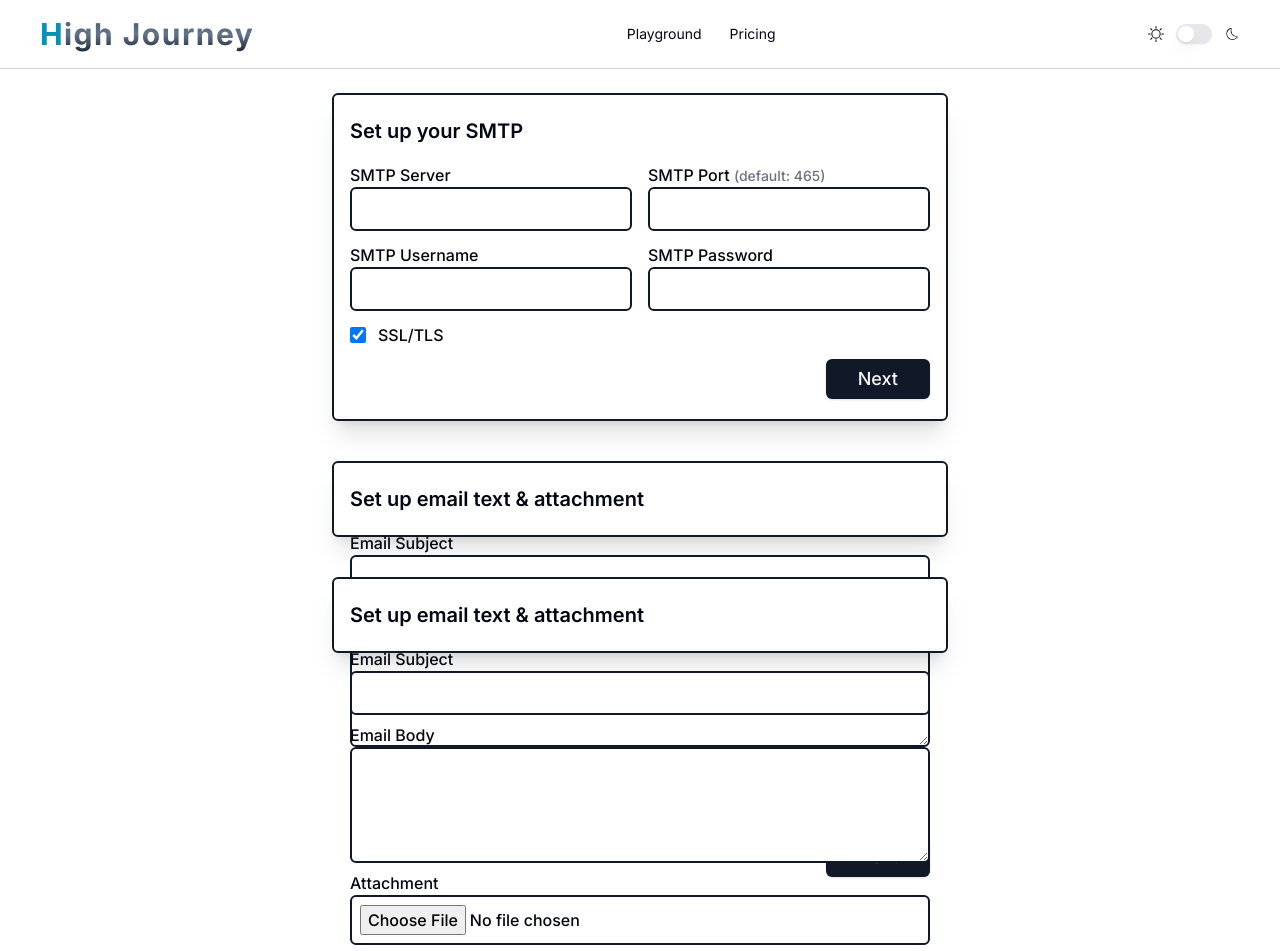
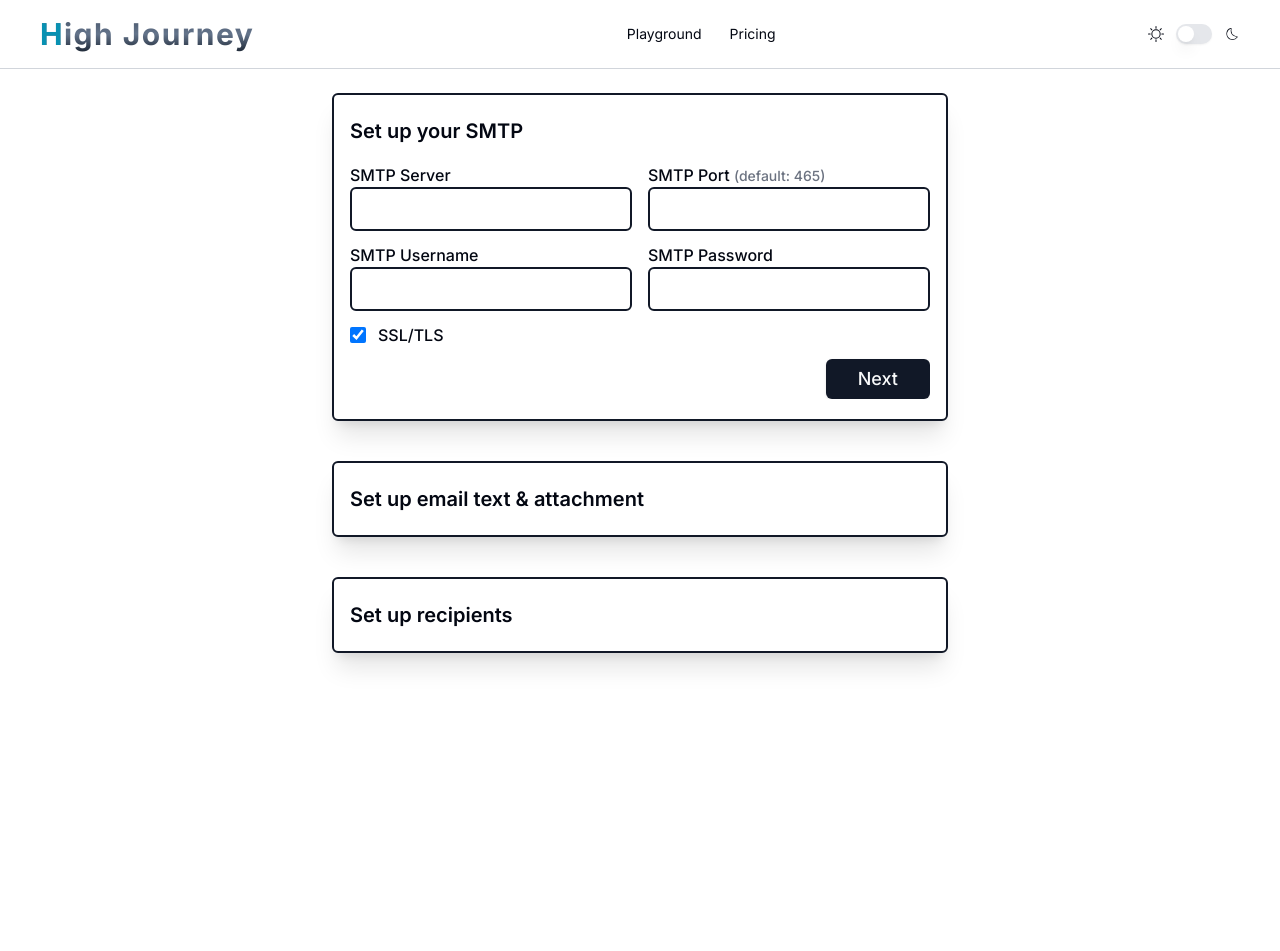
Before and after one commit to yassineatik/HackMails, a Next.js app: page / in a window 1280 px wide. Shown: the top 951 px of the page. After the commit the page ends 869 px from the top, so only its background shows below. Built offline with nearby package versions, Linux system fonts and the light colour scheme; some icons are missing.

Commit message:
Linked Forms to API , caught errors

```diff
--- a/app/api/sendEmail/route.ts
+++ b/app/api/sendEmail/route.ts
@@ -13,7 +13,7 @@ export const POST = async (req: Request, res: Response) => {
         user,
         pass,
     } = body;
-
+    console.log("body from Route.ts", body);
     try {
         await sendMail(
             subject,
@@ -27,6 +27,7 @@ export const POST = async (req: Request, res: Response) => {
         );
         return NextResponse.json({ message: "Email sent" }, { status: 200 });
     } catch (err) {
+        console.log("err from Route.ts", err);
         return NextResponse.json({ message: err }, { status: 500 });
     }
 };
--- a/components/homePage/Content.tsx
+++ b/components/homePage/Content.tsx
@@ -1,43 +1,76 @@
 import React, { useState } from 'react'
 import {
     Collapse,
-    Card,
-    Typography,
-    CardBody,
 } from "@material-tailwind/react";
-import { MdKeyboardArrowDown } from 'react-icons/md'
 import { Icon } from '@iconify/react/dist/iconify.js';
 import { Button } from '../ui/button';
+import axios from 'axios';
 
 const Content = () => {
     const [openSmtp, setOpenSmtp] = React.useState(true);
     const [openEmail, setOpenEmail] = React.useState(false);
     const [openEmailReceipts, setOpenEmailReceipts] = React.useState(false);
     const [server, setServer] = useState('')
-    const [port, setPort] = useState('')
+    const [port, setPort]: any = useState(null)
     const [user, setUser] = useState('')
     const [pass, setPass] = useState('')
     const [ssl, setSsl] = useState(true)
     const [subject, setSubject] = useState('')
     const [body, setBody] = useState('')
     const [attachment, setAttachment] = useState('')
+    const [recipients, setRecipients] = useState('')
+    const [loading, setLoading] = useState(false)
+    const [sentEmails, setSentEmails]: any = useState([])
 
     const handleSubmit = () => {
-        console.log(
-            server,
-            port,
-            user,
-            pass,
-            ssl,
-            subject,
-            body,
-            attachment
-        )
+        console.log('subject : ', subject)
+        console.log('body : ', body)
+        console.log('attachment : ', attachment)
+        console.log('recipients : ', recipients)
+        setLoading(true)
+
+        const combo = recipients.split('\n')
+        for (let i = 0; i < combo.length; i++) {
+            const element = combo[i];
+
+            const email = element.split(':')[0]
+            const name = element.split(':')[1]
+            let updatedBody = body.replaceAll('{{name}}', name)
+            axios.post('/api/sendEmail', JSON.stringify(
+                {
+                    subject: subject,
+                    toEmail: email,
+                    otpText: updatedBody,
+                    host: server,
+                    port: port ? port : 465,
+                    secure: ssl,
+                    user: user,
+                    pass: pass,
+                }
+
+            )).then(res => {
+                console.log('res', res)
+                if (res.status == 200) {
+                    setSentEmails([...sentEmails, email])
+                }
+            }).catch(err => {
+                console.log('waaaaaaaaa', err)
+                if (err.response.data.message?.errno == -3008 || err.response.data.message?.errno == -3004) {
+                    console.log('error')
+                    alert('Couldn\'t connect to the server , please check your credentials')
+                    i = combo.length
+                } else {
+                    alert('An error occured , please try again')
+                }
+            })
+        }
+        setLoading(false)
+
     }
 
     return (
         <div className='flex flex-col items-center justify-center w-full h-full gap-10 m-6'>
-            <div className='w-[50%] bg-white shadow-xl border-2 flex flex-col border-gray-900 m-auto py-5 px-4 rounded-md'>
+            <div className='w-[50%] overflow-hidden bg-white shadow-xl border-2 flex flex-col border-gray-900 m-auto py-5 px-4 rounded-md'>
                 <div className='flex flex-row items-center justify-between w-full cursor-pointer ' onClick={
                     () => {
                         setOpenSmtp(!openSmtp)
@@ -122,7 +155,7 @@ const Content = () => {
                     </form>
                 </Collapse>
             </div>
-            <div className='w-[50%] bg-white shadow-xl border-2 flex flex-col border-gray-900 m-auto py-5 px-4 rounded-md'
+            <div className='w-[50%] overflow-hidden bg-white shadow-xl border-2 flex flex-col border-gray-900 m-auto py-5 px-4 rounded-md'
             >
                 <div className='flex flex-row items-center justify-between w-full cursor-pointer ' onClick={
                     () => {
@@ -144,13 +177,25 @@ const Content = () => {
                         <div className='flex flex-row items-start justify-between w-full gap-4'>
                             <div className='flex flex-col items-start justify-center w-full'>
                                 <label className='font-medium text-md'>Email Subject</label>
-                                <input className='w-full p-2 font-medium border-2 border-gray-900 rounded-md text-md ' />
+                                <input className='w-full p-2 font-medium border-2 border-gray-900 rounded-md text-md '
+                                    onChange={
+                                        (e) => {
+                                            setSubject(e.target.value)
+                                        }
+                                    } value={subject}
+                                />
                             </div>
                         </div>
                         <div className='flex flex-row items-start justify-between w-full gap-4'>
                             <div className='flex flex-col items-start justify-center w-full'>
                                 <label className='font-medium text-md'>Email Body</label>
-                                <textarea rows={4} className='w-full p-2 font-medium border-2 border-gray-900 rounded-md text-md ' />
+                                <textarea rows={4} className='w-full p-2 font-medium border-2 border-gray-900 rounded-md text-md '
+                                    onChange={
+                                        (e) => {
+                                            setBody(e.target.value)
+                                        }
+                                    } value={body}
+                                />
                             </div>
                         </div>
                         <div className='flex flex-row items-start justify-between w-full gap-4'>
@@ -181,7 +226,7 @@ const Content = () => {
                     </form>
                 </Collapse>
             </div>
-            <div className='w-[50%] bg-white shadow-xl border-2 flex flex-col border-gray-900 m-auto py-5 px-4 rounded-md'
+            <div className='w-[50%] overflow-hidden bg-white shadow-xl border-2 flex flex-col border-gray-900 m-auto py-5 px-4 rounded-md'
             >
                 <div className='flex flex-row items-center justify-between w-full cursor-pointer ' onClick={
                     () => {
@@ -189,7 +234,7 @@ const Content = () => {
                         setOpenSmtp(false)
                         setOpenEmail(false)
                     }}>
-                    <h2 className='text-xl font-semibold'>Set up email text & attachment</h2>
+                    <h2 className='text-xl font-semibold'>Set up recipients</h2>
                     <Icon icon="iconamoon:arrow-down-2-light" className={`${openEmailReceipts ?
                         'transform rotate-180 transition-transform duration-500' :
                         'transform rotate-0 transition-transform duration-500'
@@ -200,34 +245,27 @@ const Content = () => {
                     <form className='flex flex-col items-center justify-center w-full gap-2 mt-4 ' onSubmit={(e) => { e.preventDefault() }}
                     >
                         <div className='flex flex-row items-start justify-between w-full gap-4'>
-                            <div className='flex flex-col items-start justify-center w-full'>
-                                <label className='font-medium text-md'>Email Subject</label>
-                                <input className='w-full p-2 font-medium border-2 border-gray-900 rounded-md text-md ' />
-                            </div>
-                        </div>
-                        <div className='flex flex-row items-start justify-between w-full gap-4'>
-                            <div className='flex flex-col items-start justify-center w-full'>
-                                <label className='font-medium text-md'>Email Body</label>
-                                <textarea rows={4} className='w-full p-2 font-medium border-2 border-gray-900 rounded-md text-md ' />
-                            </div>
-                        </div>
-                        <div className='flex flex-row items-start justify-between w-full gap-4'>
-                            <div className='flex flex-col items-start justify-center w-full'>
-                                <label className='font-medium text-md'>Attachment</label>
-                                <input type='file' className='w-full p-2 font-medium border-2 border-gray-900 rounded-md text-md '
+                            <div className='flex flex-col items-start justify-center w-full gap-3'>
+                                <p className="text-xl font-bold">NOTE : <span className='font-normal'>Recipients format must be like this </span> email:name</p>
+                                <p>eg : <span className='font-bold '>contact@atikdev.me:Yassine</span></p>
+                                <textarea placeholder='' rows={4} className='w-full p-2 font-medium border-2 border-gray-900 rounded-md text-md '
                                     onChange={
                                         (e) => {
-                                            setAttachment(e.target.value)
+                                            setRecipients(e.target.value)
                                         }
-                                    } value={attachment}
+                                    } value={recipients}
                                 />
                             </div>
                         </div>
                         <div className='flex flex-row items-end justify-end w-full'>
-                            <Button type='button' onClick={() => handleSubmit()} className='text-lg' size="lg" >Next </Button>
+                            <Button type='button' onClick={() => {
+                                handleSubmit()
+                                setOpenSmtp(false)
+                                setOpenEmail(false)
+                                setOpenEmailReceipts(false)
+                            }
+                            } className='text-lg' size="lg" >Send bulk emails</Button>
                         </div>
-
-
                     </form>
                 </Collapse>
             </div>
--- a/lib/sendEmail.ts
+++ b/lib/sendEmail.ts
@@ -21,24 +21,24 @@ export async function sendMail(
         },
     });
 
-    var mailOptions = {
-        from: user,
-        to: toEmail,
-        subject: subject,
-        text: otpText,
-        attachements: [
-            {
-                filename: "logo.png",
-                path: "/public/logo.png",
-                cid: "logo",
-            },
-        ],
-    };
+    // var mailOptions = {
+    //     from: user,
+    //     to: toEmail,
+    //     subject: subject,
+    //     text: otpText,
+    //     attachements: [
+    //         {
+    //             filename: "logo.png",
+    //             path: "/public/logo.png",
+    //             cid: "logo",
+    //         },
+    //     ],
+    // };
 
     await new Promise((resolve, reject) => {
         transporter.sendMail(
             {
-                from: "contact@atikdev.me",
+                from: user,
                 to: toEmail,
                 subject: subject,
                 text: otpText,
@@ -51,8 +51,10 @@ export async function sendMail(
             },
             (err: any, response: any) => {
                 if (err) {
+                    console.log("err from sendMail.ts", err);
                     reject(err);
                 } else {
+                    console.log("response from sendMail.ts", response);
                     resolve(response);
                 }
             }
--- a/package.json
+++ b/package.json
@@ -17,6 +17,7 @@
     "@types/react": "18.2.18",
     "@types/react-dom": "18.2.7",
     "autoprefixer": "10.4.14",
+    "axios": "^1.5.0",
     "class-variance-authority": "^0.7.0",
     "clsx": "^2.0.0",
     "dotenv": "^16.3.1",
```
Also changed, not shown: 1 other file (tests, documents, lock files or other folders).
